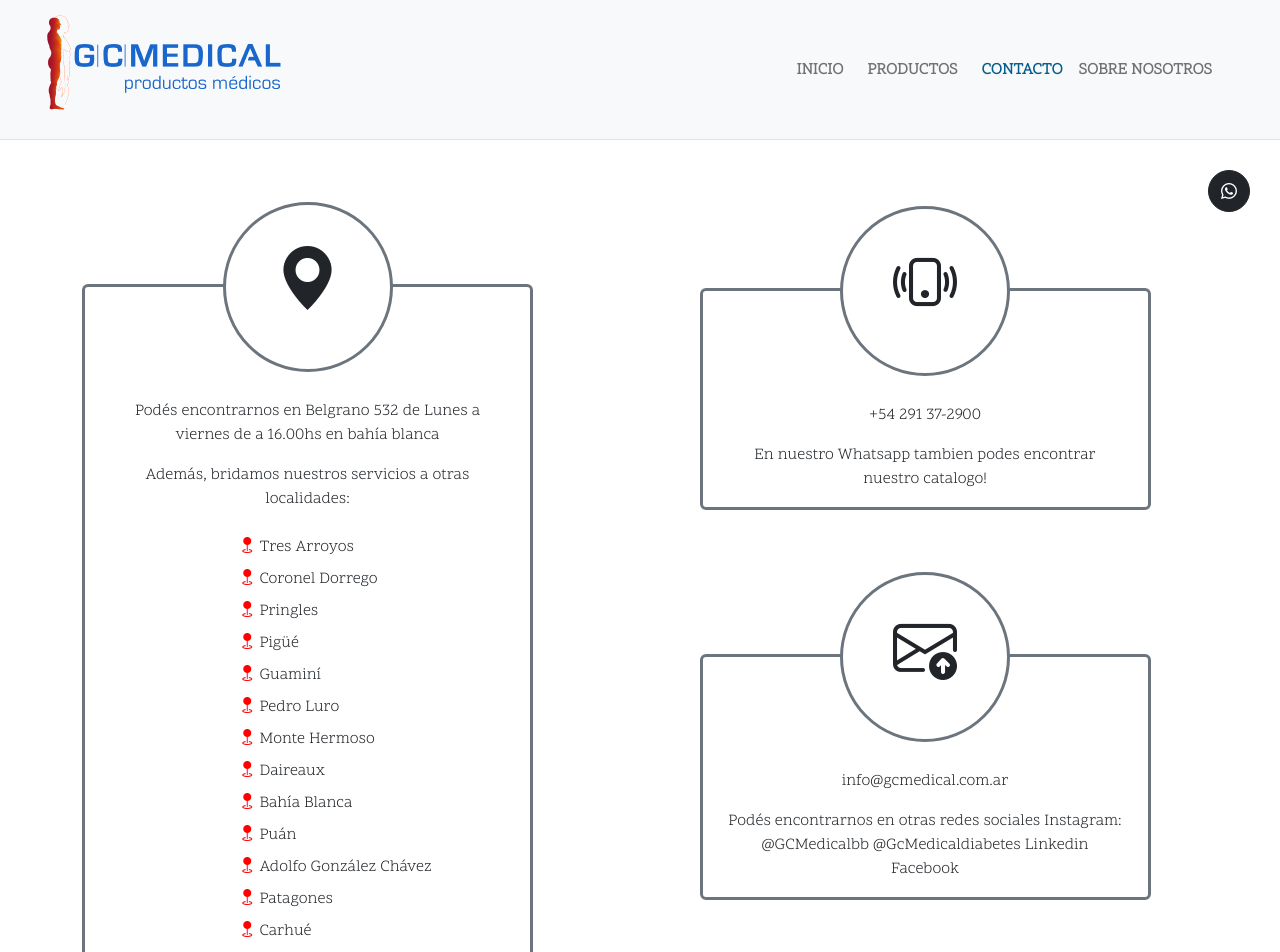
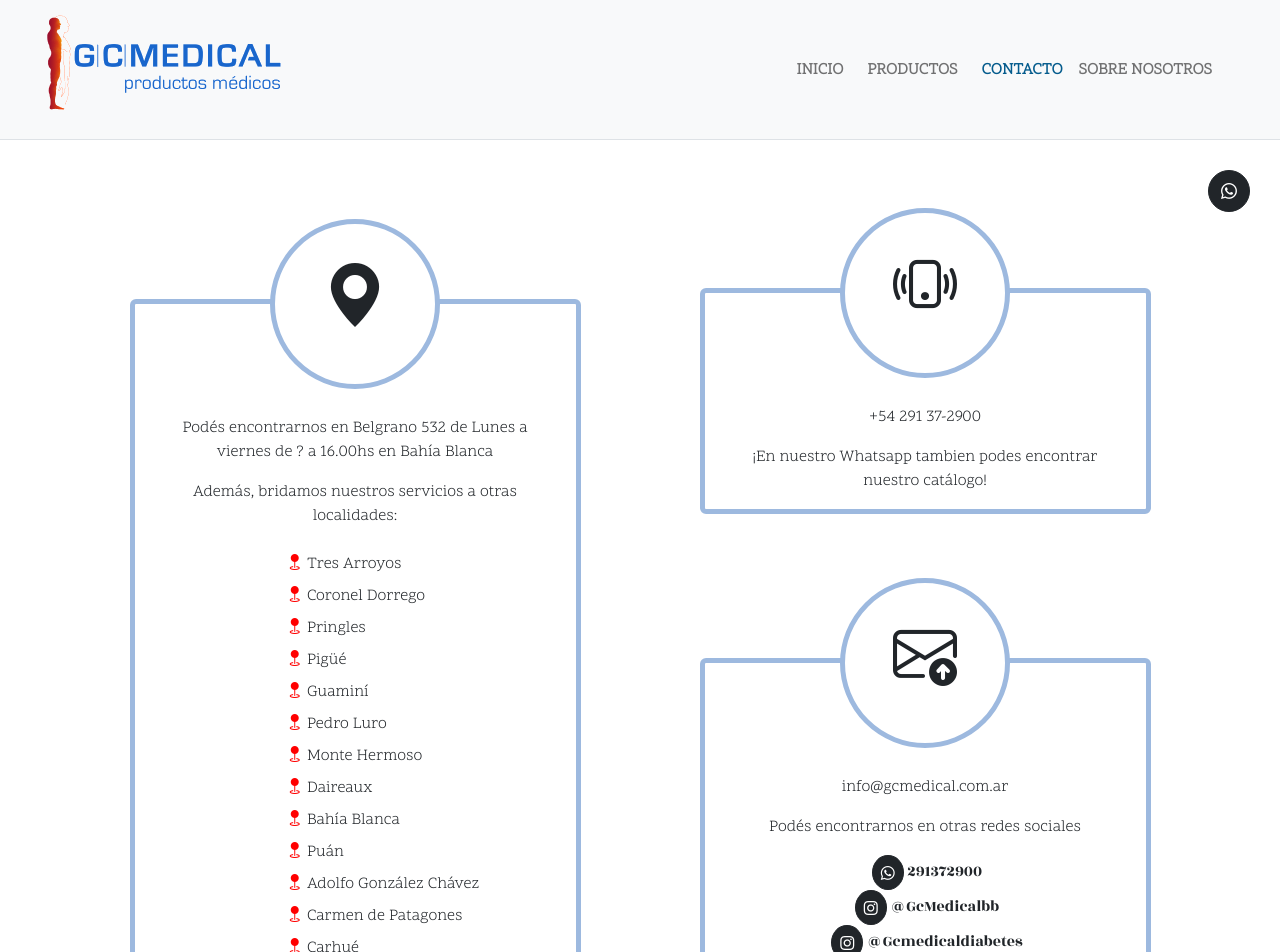
Before and after one commit to florencianionquepan/gc-medical, a React (Vite) app: page /contacto in a window 1280 px wide. Shown: the top 952 px of the page. Built offline with nearby package versions, Linux system fonts and the light colour scheme.

Commit message:
fix contact pages

```diff
--- a/src/contact/BigIcon.jsx
+++ b/src/contact/BigIcon.jsx
@@ -3,7 +3,7 @@ export const BigIcon = ({iconClass, link}) => {
     <>
     <a href={link} target="_blank" className="text-decoration-none btn-contact
                                   text-dark">
-        <div className="border border-secondary border-3 rounded-circle w-50 mx-auto
+        <div className="border border-gris border-5 rounded-circle w-50 mx-auto
         d-flex justify-content-center align-items-center
         position-absolute top-0 start-50 translate-middle bg-body btn-contact"
         style={{ aspectRatio: '1 / 1', maxWidth: '170px', '@media (minWidth: 1250px)': ''}}>
--- a/src/contact/ContactPage.jsx
+++ b/src/contact/ContactPage.jsx
@@ -7,10 +7,10 @@ export const ContactPage = () => {
   return (
     <>
       <div className='container-md my-5 text-center mx-auto'>
-        <div className='row justify-content-center mt-5'>
+        <div className='row justify-content-center mt-5 align-items-center'>
           {/* Primera columna */}
           <div className="col-12 col-sm-10 col-lg-6 col-xxl-5 mt-5">
-            <div className="row h-100 mt-5 mb-1 mb-md-5">
+            <div className="row h-100 mt-5 mb-1 mb-md-5 justify-content-center">
               <div className="col-10 h-100">
                     <ItemLocation/>
               </div>
--- a/src/contact/ItemEmail.jsx
+++ b/src/contact/ItemEmail.jsx
@@ -1,21 +1,32 @@
 import { BigIcon } from "./BigIcon"
+
+const iconos=[
+  {id:10, icono:'bi bi-whatsapp', text:'291372900',link:'https://wa.me/+542914372900'},
+  {id:11, icono:'bi bi-instagram', text:'@GcMedicalbb',link:'https://www.instagram.com/gcmedicalbb'},
+  {id:12, icono:'bi bi-instagram', text:'@Gcmedicaldiabetes',link:'https://www.instagram.com/gcmedicaldiabetes'},
+  {id:13, icono:'bi bi-linkedin', text:'GC Medical',link:'#'}
+];
 
 export const ItemEmail = () => {
   return (
     <>
-        <div className="border rounded border-secondary border-3 position-relative pt-5">
+        <div className="border rounded border-gris border-5 position-relative pt-5 pb-2">
             <BigIcon iconClass="bi bi-envelope-arrow-up" link="mailto:info@gcmedical.com.ar"/>
             <p className="px-4 pt-3 mt-5">
                 info@gcmedical.com.ar
             </p>
-            <p className="px-4">
-            Podés encontrarnos en otras redes sociales
-                    Instagram:
-                    @GCMedicalbb
-                    @GcMedicaldiabetes
-                    Linkedin
-                    Facebook
-            </p>
+            <p className="px-4"> Podés encontrarnos en otras redes sociales </p>
+            {iconos.map(ic=>(
+                        <li key={ic.id}
+                            className="list-group-item rozha-one">
+                            <a href={ic.link} className="btn btn-dark btn-sm rounded-circle ms-1">
+                              <div className="mt-1">
+                                  <i className={ic.icono}></i>
+                              </div>
+                            </a> {ic.text}
+                        </li>
+                    ))}
+
         </div>
     </>
   )
--- a/src/contact/ItemLocation.jsx
+++ b/src/contact/ItemLocation.jsx
@@ -12,9 +12,9 @@ const locations=[
   { id: 9, location: 'Bahía Blanca' },
   { id: 10, location: 'Puán' },
   { id: 11, location: 'Adolfo González Chávez' },
-  { id: 12, location: 'Patagones' },
+  { id: 12, location: 'Carmen de Patagones' },
   { id: 13, location: 'Carhué' },
-  { id: 14, location: 'Coronel Suárez' }
+  //{ id: 14, location: 'Coronel Suárez' }
 ];
 
 
@@ -22,15 +22,15 @@ export const ItemLocation = () => {
   return (
     <>
 
-        <div className="border rounded border-secondary border-3 position-relative pt-5">
+        <div className="border rounded border-gris border-5 position-relative pt-5">
             <BigIcon iconClass="bi bi-geo-alt-fill" link="https://maps.app.goo.gl/BLvJnbvKs3cv7ziA8"/>
             <p className="px-4 pt-3 mt-5">
-                Podés encontrarnos en Belgrano 532 de Lunes a viernes de a 16.00hs en bahía blanca
+                Podés encontrarnos en Belgrano 532 de Lunes a viernes de ? a 16.00hs en Bahía Blanca
             </p>
             <p className="px-4">
                 Además, bridamos nuestros servicios a otras localidades:
             </p>
-            <div className="d-flex justify-content-center">
+            <div className="d-flex justify-content-center pb-3">
                 <ul className="list-group pb-3 text-start ms-5">
                     {locations.map(loc=>(
                         <li key={loc.id}
--- a/src/contact/ItemPhone.jsx
+++ b/src/contact/ItemPhone.jsx
@@ -3,13 +3,13 @@ import { BigIcon } from "./BigIcon"
 export const ItemPhone = () => {
   return (
     <>
-        <div className="border rounded border-secondary border-3 position-relative pt-5 my-0 my-md-5">
+        <div className="border rounded border-gris border-5 position-relative pt-5 my-0 my-md-5">
             <BigIcon iconClass="bi bi-phone-vibrate" link="https://wa.me/+542914372900"/>
             <p className="px-4 pt-3 mt-5">
                 +54 291 37-2900
             </p>
             <p className="px-4">
-                En nuestro Whatsapp tambien podes encontrar nuestro catalogo!
+                ¡En nuestro Whatsapp tambien podes encontrar nuestro catálogo!
             </p>
         </div>
     </>
--- a/src/contact/contact.css
+++ b/src/contact/contact.css
@@ -1,6 +1,6 @@
 /* botones contact page */
 .btn-contact:hover{
-    background-color: #4C80C5 !important;
+    background-color: #9DB9DF !important;
 }
 
 .btn-custom{
```
